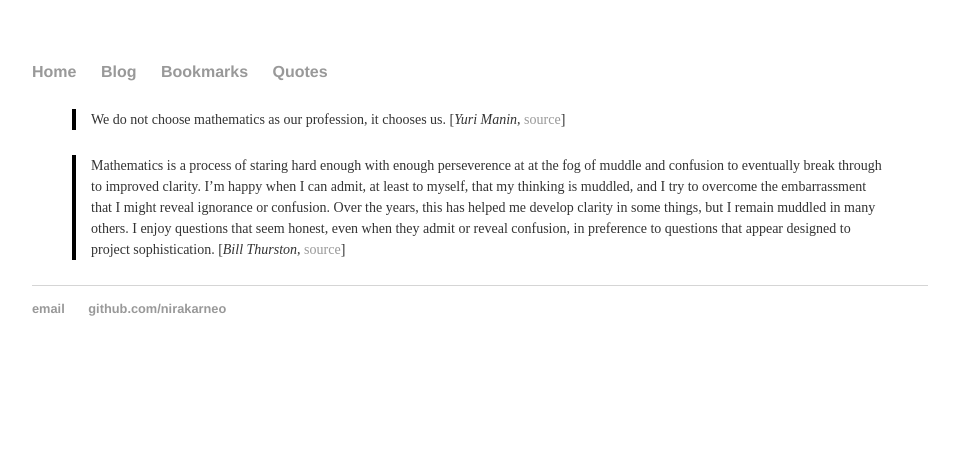
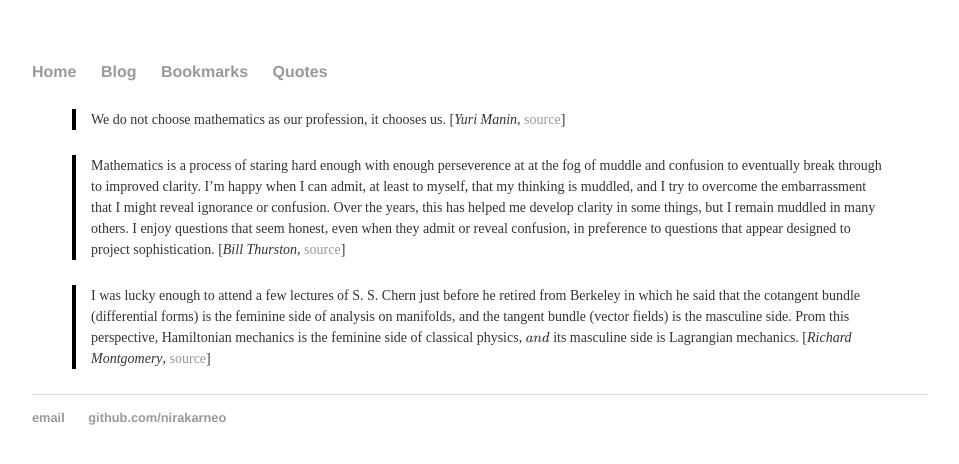
Before and after one commit to nirakarneo/nirakarneo.github.io, a Jekyll site: the page built from quotes/index.md, in a window 1280 px wide. Shown: the top 464 px of the page, without its empty margins (160-1119 px from the left). Built offline with Jekyll 4.4.1, drawn with Linux system fonts in a browser that asks for light colours; formulas are drawn with MathJax 3.

Commit message:
Update index.md

```diff
--- a/quotes/index.md
+++ b/quotes/index.md
@@ -7,3 +7,5 @@ title: Quotes
 > Mathematics is a process of staring hard enough with enough perseverence at at the fog of muddle and confusion to eventually break through to improved clarity. I'm happy when I can admit, at least to myself, that my thinking is muddled, and I try to overcome the embarrassment that I might reveal ignorance or confusion.
 > Over the years, this has helped me develop clarity in some things, but I remain muddled in many others.
 > I enjoy questions that seem honest, even when they admit or reveal confusion, in preference to questions that appear designed to project sophistication. [*Bill Thurston*, [source](http://mathoverflow.net/users/9062/bill-thurston)]
+
+> I was lucky enough to attend a few lectures of S. S. Chern just before he retired from Berkeley in which he said that the cotangent bundle (differential forms) is the feminine side of analysis on manifolds, and the tangent bundle (vector fields) is the masculine side. Prom this perspective, Hamiltonian mechanics is the feminine side of classical physics, [and] its masculine side is Lagrangian mechanics. [*Richard Montgomery*, [source](http://people.ucsc.edu/~rmont/papers/Symm_in_Mech_Review.PDF)]
```
